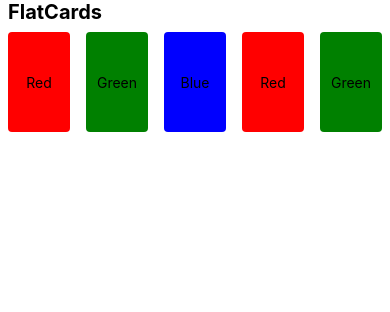
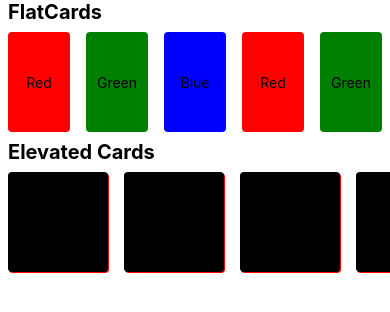
Before and after one commit to rutviksorathia/awesome_project, a React Native app: screen / in a window 390 px wide. Shown: the top 312 px of the page. Built offline with nearby package versions, Linux system fonts and the light colour scheme.

Commit message:
Add ElevatedCards component to App

```diff
--- a/App.tsx
+++ b/App.tsx
@@ -1,6 +1,7 @@
 import { View, Text, SafeAreaViewBase, SafeAreaView, ScrollView } from 'react-native'
 import React from 'react'
 import FlatCards from './components/FlatCards'
+import ElevatedCards from './components/ElevatedCards'
 
 const App = () => {
   return (
@@ -8,6 +9,8 @@ const App = () => {
 
       <ScrollView>
         <FlatCards />
+
+        <ElevatedCards />
       </ScrollView>
 
     </SafeAreaView>
--- /dev/null
+++ b/components/ElevatedCards.tsx
@@ -0,0 +1,55 @@
+import { StyleSheet, Text, View, ScrollView } from 'react-native'
+import React from 'react'
+
+export default function ElevatedCards() {
+    return (
+        <View>
+            <Text style={styles.headingText}>Elevated Cards</Text>
+
+            <ScrollView horizontal ={true} style = {styles.container}>
+                <View style = {[styles.card,styles.cardOne]}>
+                    <Text>Hello</Text>
+                </View>
+                <View style = {[styles.card,styles.cardOne]}>
+                    <Text>Sorathia</Text>
+                </View>
+                <View style = {[styles.card,styles.cardOne]}>
+                    <Text>Rutvik</Text>
+                </View>
+                <View style = {[styles.card,styles.cardOne]}>
+                    <Text>Prabhulal</Text>
+                </View>
+            </ScrollView>
+        </View>
+    )
+}
+
+const styles = StyleSheet.create({
+    headingText: {
+        fontSize: 20,
+        fontWeight: 'bold',
+        paddingHorizontal: 8,
+    },
+    container: {
+
+    },
+    card: {
+        height: 100,
+        width: 100,
+        margin: 8,
+        borderRadius: 4,
+        justifyContent: 'center',
+        alignItems: 'center',
+    },
+    cardOne: {
+        backgroundColor: 'black',
+        elevation: 4,
+        shadowOffset: {
+            width: 1,
+            height:1,
+        },
+        shadowColor: 'red',
+
+
+    },
+})
--- a/components/FlatCards.tsx
+++ b/components/FlatCards.tsx
@@ -44,7 +44,6 @@ const styles = StyleSheet.create({
     },
     card: {
         flex: 1,
-
         justifyContent: 'center',
         alignItems: 'center',
         height: 100,
```
